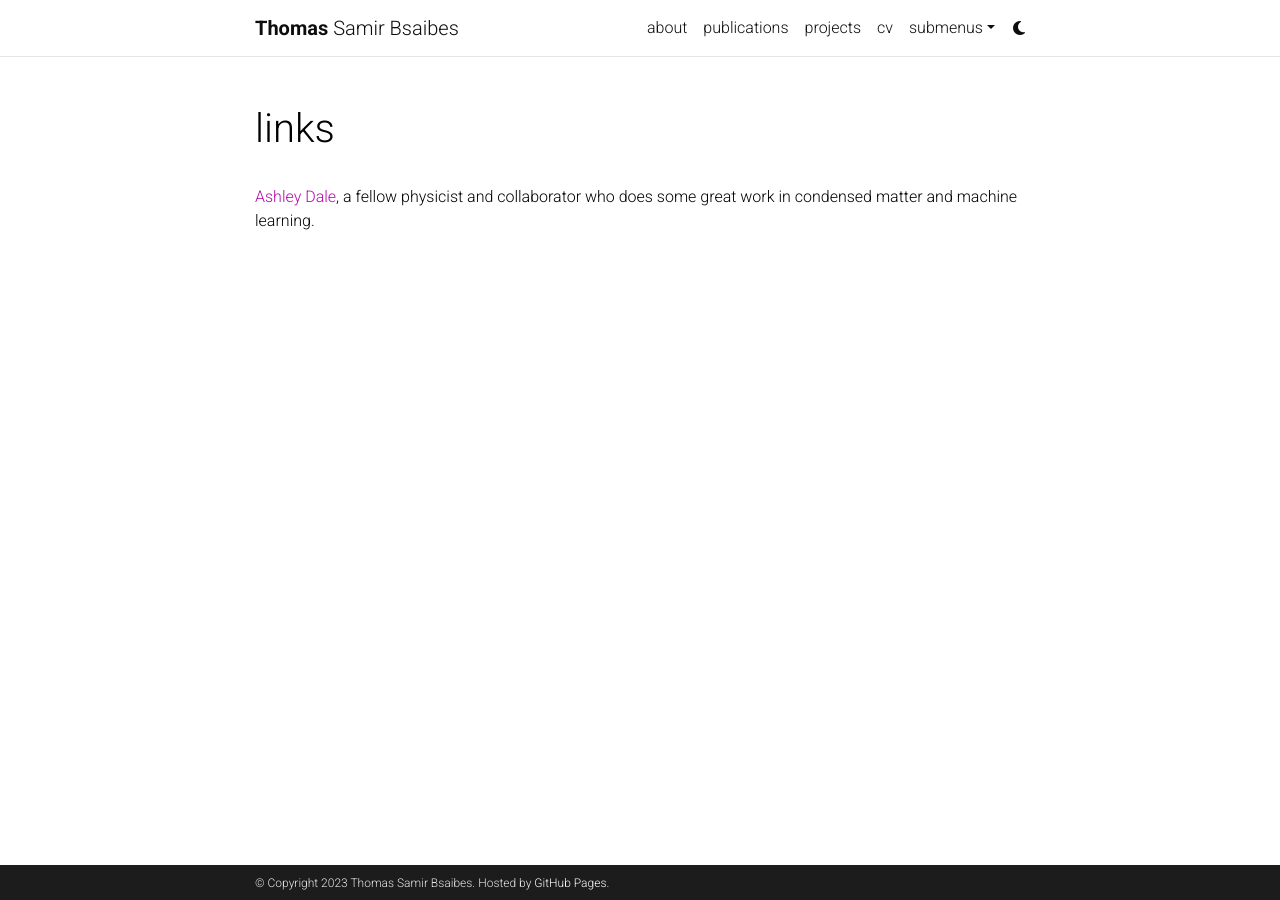
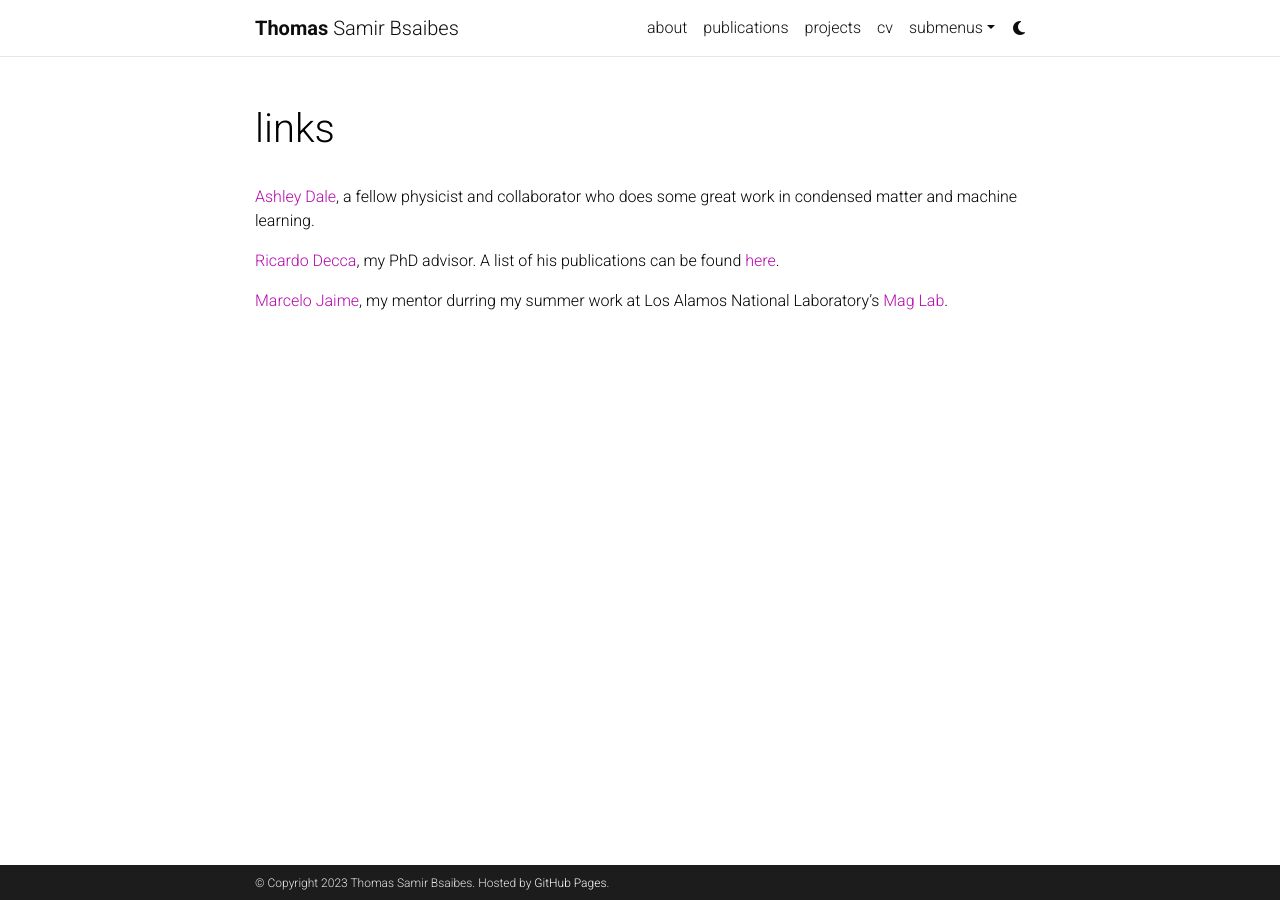
Before and after one commit to BsaibesT/bsaibest.github.io, a Jekyll site: the page built from _pages/links.md, in a window 1280 px wide. Built offline with Jekyll 4.4.1, drawn with Linux system fonts in a browser that asks for light colours; comment, search, counter and statistics services are not loaded; a style sheet for code colours, icons or effects is not loaded.

Commit message:
Update links.md

```diff
--- a/_pages/links.md
+++ b/_pages/links.md
@@ -8,3 +8,7 @@ nav_order: 4
 ---
 
 [Ashley Dale](<https://daleas0120.github.io/>), a fellow physicist and collaborator who does some great work in condensed matter and machine learning.
+
+[Ricardo Decca](<https://science.iupui.edu/people-directory/people/decca-ricardo.html>), my PhD advisor. A list of his publications can be found [here](<https://scholar.google.com/citations?hl=en&user=k_iLxu8AAAAJ>).
+
+[Marcelo Jaime](<https://scholar.google.com/citations?hl=en&user=LaH3_CoAAAAJ>), my mentor durring my summer work at Los Alamos National Laboratory's [Mag Lab](<https://nationalmaglab.org/>).
```
